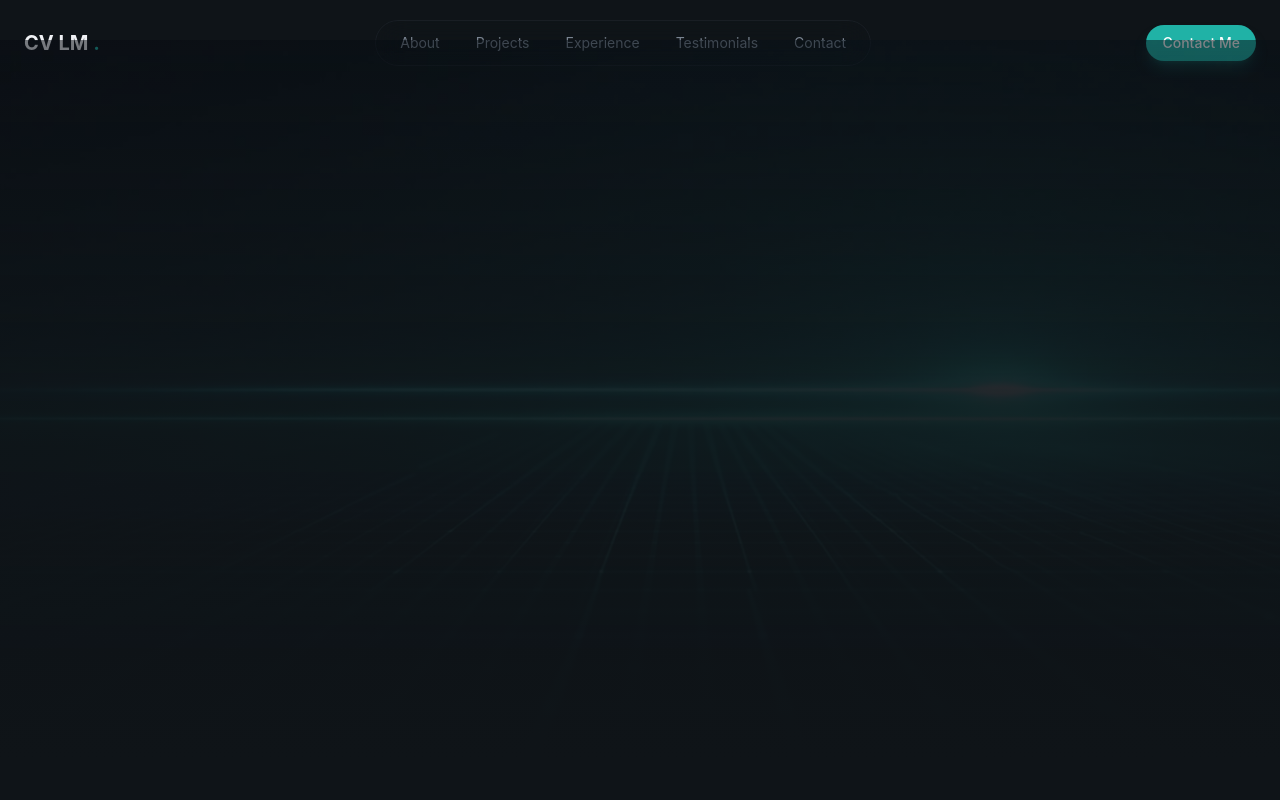
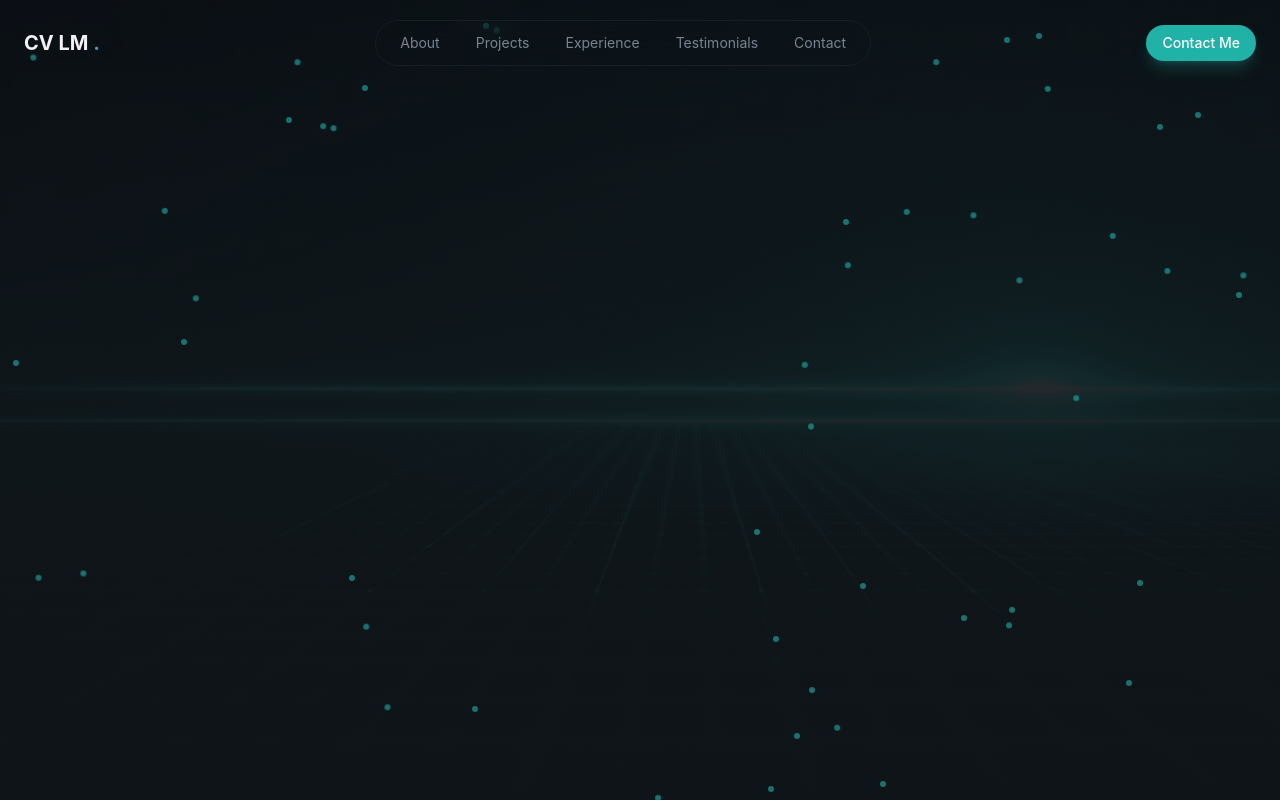
Before and after one commit to SpiriT-L/cv-portfolio, a React (Vite) app: page / in a window 1280 px wide. Built offline with nearby package versions, Linux system fonts and the light colour scheme.

Commit message:
feat: implement slow-drift animation and enhance Hero section with animated dots

```diff
--- a/src/index.css
+++ b/src/index.css
@@ -74,7 +74,27 @@
     }
   }
 
+  @keyframes slow-drift {
+    0%,
+    100% {
+      transform: translate(0, 0);
+    }
+    25% {
+      transform: translate(20px, -30px);
+    }
+    50% {
+      transform: translate(-15px, -20px);
+    }
+    75% {
+      transform: translate(30px, 10px);
+    }
+  }
+
   .animate-fade-in {
     animation: fade-in 0.8s ease-out both;
   }
+
+  .slow-drift{
+
+  }
 }
--- a/src/layout/Navbar.tsx
+++ b/src/layout/Navbar.tsx
@@ -14,7 +14,7 @@
   const [isMenuOpen, setIsMenuOpen] = useState(false);
   return (
     <>
-      <header className='fixed top-0 right-0 left-0 bg-transparent py-5'>
+      <header className='fixed top-0 right-0 left-0 bg-transparent py-5 z-50'>
         <nav className='container mx-auto px-6 flex items-center justify-between'>
           <a
             className='text-xl font-bold tracking-light hover:text-primary'
--- a/src/section/Hero.tsx
+++ b/src/section/Hero.tsx
@@ -1,13 +1,45 @@
+import { useMemo } from 'react';
+
+const generateDots = () => {
+  return Array.from({ length: 50 }).map(() => ({
+    left: `${Math.random() * 100}%`,
+    top: `${Math.random() * 100}%`,
+    animationDuration: `${15 + Math.random() * 20}s`,
+    animationDelay: `${Math.random() * 10}s`,
+  }));
+};
+
 const Hero = () => {
+  const dots = useMemo(() => generateDots(), []);
+
   return (
-    <>
-      <section className='relative min-h-screen flex items-center overflow-hidden'>
-        <div className='absolute insert-0'>
-          <img src='/hero-bg.jpg' alt='Hero Background image' className='w-full h-full object-cover opacity-40'/>
-          <div className='absolute inset-0 bg-linear-to-b from-background/20 via-background/80 to-background'/>
-        </div>
-      </section>
-    </>
+    <section className='relative min-h-screen flex items-center overflow-hidden'>
+      <div className='absolute inset-0'>
+        <img
+          src='/hero-bg.jpg'
+          alt='Hero Background image'
+          className='w-full h-full object-cover opacity-40'
+        />
+
+        <div className='absolute inset-0 bg-linear-to-b from-background/20 via-background/80 to-background' />
+      </div>
+
+      <div className='absolute inset-0 overflow-hidden pointer-events-none'>
+        {dots.map((pos, i) => (
+          <div
+            key={i}
+            className='absolute w-1.5 h-1.5 rounded-full opacity-60'
+            style={{
+              background: '#20B2A6',
+              left: pos.left,
+              top: pos.top,
+              animation: `slow-drift ${pos.animationDuration} ease-in-out infinite`,
+              animationDelay: pos.animationDelay,
+            }}
+          />
+        ))}
+      </div>
+    </section>
   );
 };
 
```
